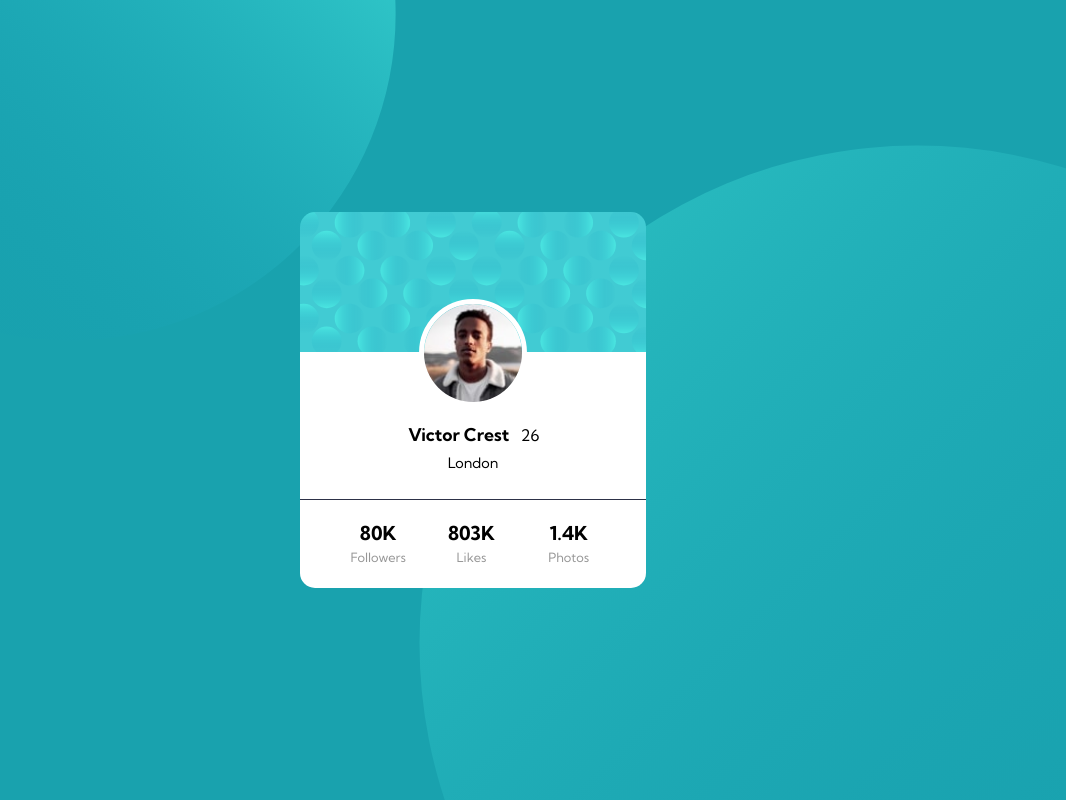
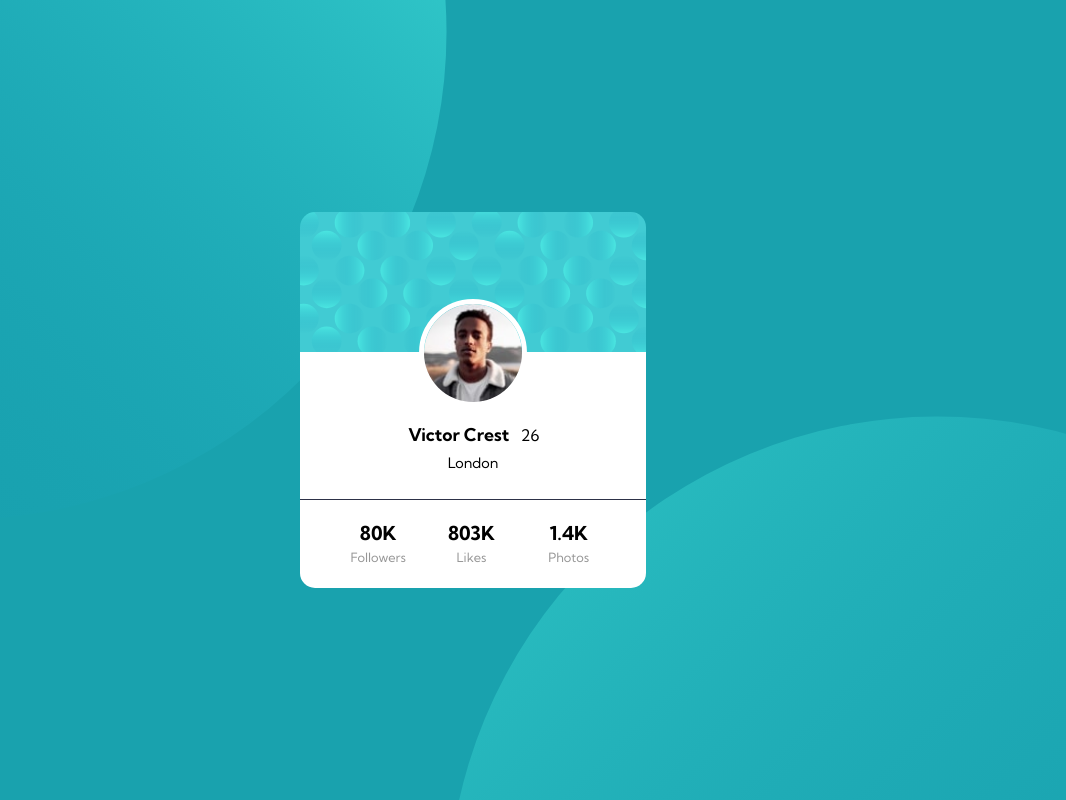
Before and after one commit to mrcordova/profile-card-component, a plain HTML site: page index.html in a window 1280 px wide. Shown: the whole page, without its empty margins (167-1233 px from the left). Drawn offline with Linux system fonts and the light colour scheme.

Commit message:
update background for body

```diff
--- a/css/style.css
+++ b/css/style.css
@@ -31,11 +31,14 @@ html, body {
 body {
     display: grid;
     place-content: center;
-
+    background-color: var(--dark-cyan);
+        background-image: url("../images/bg-pattern-top.svg"), url("../images/bg-pattern-bottom.svg");
+        background-repeat: no-repeat, no-repeat;
+        background-position: right 52vw bottom 35vh, left 48vw top 52vh;
     /* background: url('../images/bg-pattern-top.svg') top -24.375rem left -27.5rem/40.625rem  no-repeat, url('../images/bg-pattern-bottom.svg') bottom -21.25rem right -27.8125rem/40.9375rem  no-repeat, var(--dark-cyan); */
     /* background: url('../images/bg-pattern-top.svg') top -18.75rem left 1.875rem/40.9375rem  no-repeat, url('../images/bg-pattern-bottom.svg') bottom -45rem right -17.1875rem/65.9375rem no-repeat, var(--dark-cyan); */
-    background: url('../images/bg-pattern-top.svg') top clamp(-24.375rem, -26.3556rem + 8.4507vw, -18.75rem) left clamp(-27.5rem, -36.5229rem + 38.4977vw, 1.875rem)/clamp(40.625rem, 40.5150rem + 0.4695vw, 40.9375rem) no-repeat,
-    url('../images/bg-pattern-bottom.svg') bottom clamp(-21.25rem, -53.3627rem + 35.6808vw,  -45rem) right clamp(-27.8125rem, -31.5537rem + 15.9624vw, -17.1875rem)/clamp(40.9375rem, 32.1347rem + 37.5587vw, 65.9375rem) no-repeat, var(--dark-cyan);
+    /* background: url('../images/bg-pattern-top.svg') top clamp(-24.375rem, -26.3556rem + 8.4507vw, -18.75rem) left clamp(-27.5rem, -36.5229rem + 38.4977vw, 1.875rem)/clamp(40.625rem, 40.5150rem + 0.4695vw, 40.9375rem) no-repeat,
+    url('../images/bg-pattern-bottom.svg') bottom clamp(-21.25rem, -53.3627rem + 35.6808vw,  -45rem) right clamp(-27.8125rem, -31.5537rem + 15.9624vw, -17.1875rem)/clamp(40.9375rem, 32.1347rem + 37.5587vw, 65.9375rem) no-repeat, var(--dark-cyan); */
 
 
 }
```
